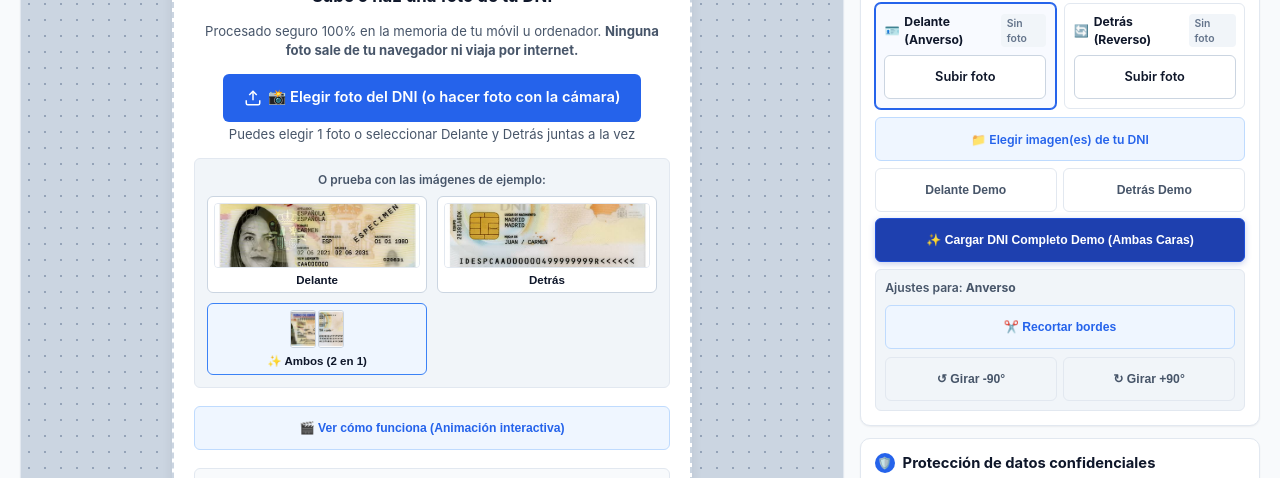
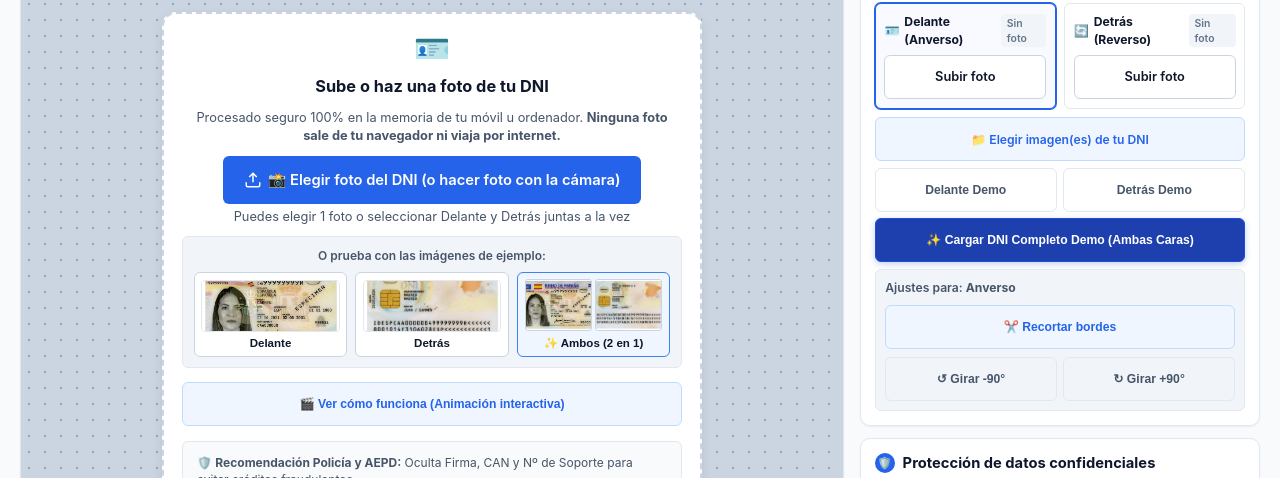
Before and after one commit to GabrielRullan/dni-blur, a plain HTML site: page index.html in a window 1280 px wide. Shown: the part 252-730 px from the top of the page. Drawn offline with Linux system fonts and the light colour scheme.

Commit message:
fix(ui): align scrollable viewport content to top and compact empty-state demo grid

```diff
--- a/app.js
+++ b/app.js
@@ -1336,6 +1336,8 @@ function openGuideModal(targetId) {
   guideModal.classList.remove('hidden');
   document.body.style.overflow = 'hidden';
 
+  const modalBody = guideModal.querySelector('.modal-body');
+
   // Highlight specific item if triggered from chip info
   document.querySelectorAll('.guide-item').forEach(item => item.classList.remove('highlighted'));
   if (targetId) {
@@ -1344,6 +1346,8 @@ function openGuideModal(targetId) {
       el.classList.add('highlighted');
       setTimeout(() => el.scrollIntoView({ behavior: 'smooth', block: 'center' }), 100);
     }
+  } else if (modalBody) {
+    modalBody.scrollTop = 0;
   }
 }
 
@@ -2935,6 +2939,8 @@ function openAnimationModal() {
   if (!animationModal) return;
   animationModal.classList.remove('hidden');
   document.body.style.overflow = 'hidden';
+  const modalBody = animationModal.querySelector('.modal-body');
+  if (modalBody) modalBody.scrollTop = 0;
   goToAnimStep(0);
   startAnimAutoPlay();
 }
--- a/styles.css
+++ b/styles.css
@@ -848,7 +848,7 @@ body {
   flex: 1;
   position: relative;
   display: flex;
-  align-items: center;
+  align-items: flex-start;
   justify-content: center;
   padding: 1rem;
   background-color: #cbd5e1;
@@ -870,7 +870,7 @@ body {
   align-items: center;
   justify-content: center;
   max-width: 100%;
-  max-height: 100%;
+  margin: auto;
   box-shadow: var(--shadow-lg);
   border-radius: 8px;
   overflow: hidden;
@@ -889,33 +889,35 @@ body {
 
 /* Empty State & Demo Thumbnails */
 .empty-state {
-  max-width: 520px;
+  max-width: 540px;
   width: 100%;
+  margin: 0 auto;
 }
 
 .empty-card {
   background: var(--bg-surface);
   border: 2px dashed var(--border-strong);
   border-radius: var(--radius-lg);
-  padding: 1.5rem 1.25rem;
+  padding: 1.1rem 1.15rem;
   text-align: center;
   box-shadow: var(--shadow-md);
   display: flex;
   flex-direction: column;
-  gap: 0.85rem;
+  gap: 0.65rem;
 }
 
 .empty-icon {
-  font-size: 2.2rem;
+  font-size: 1.85rem;
+  line-height: 1.1;
 }
 
 .empty-card h3 {
-  font-size: 1.05rem;
+  font-size: 1.02rem;
   font-weight: 700;
 }
 
 .empty-card p {
-  font-size: 0.82rem;
+  font-size: 0.8rem;
   color: var(--text-secondary);
 }
 
@@ -923,10 +925,10 @@ body {
   background: var(--bg-subtle);
   border: 1px solid var(--border-color);
   border-radius: var(--radius-sm);
-  padding: 0.75rem;
-  display: flex;
-  flex-direction: column;
-  gap: 0.5rem;
+  padding: 0.6rem 0.65rem;
+  display: flex;
+  flex-direction: column;
+  gap: 0.45rem;
 }
 
 .demo-title {
@@ -937,8 +939,17 @@ body {
 
 .demo-cards-row {
   display: grid;
-  grid-template-columns: 1fr 1fr;
-  gap: 0.6rem;
+  grid-template-columns: repeat(3, 1fr);
+  gap: 0.5rem;
+}
+
+@media (max-width: 420px) {
+  .demo-cards-row {
+    grid-template-columns: 1fr 1fr;
+  }
+  .demo-cards-row .demo-thumb-featured {
+    grid-column: span 2;
+  }
 }
 
 .demo-thumb-btn {
@@ -950,7 +961,9 @@ body {
   display: flex;
   flex-direction: column;
   align-items: center;
-  gap: 0.35rem;
+  justify-content: center;
+  gap: 0.3rem;
+  min-height: 44px;
   transition: all 0.15s;
 }
 
@@ -962,7 +975,7 @@ body {
 
 .thumb-img {
   width: 100%;
-  height: 65px;
+  height: 52px;
   object-fit: cover;
   border-radius: 4px;
   border: 1px solid var(--border-color);
@@ -2035,14 +2048,15 @@ body {
 .dual-thumb-wrap {
   display: flex;
   align-items: center;
-  gap: 2px;
-  height: 38px;
+  gap: 3px;
+  height: 52px;
+  width: 100%;
   justify-content: center;
 }
 
 .thumb-mini {
-  width: 26px;
-  height: 38px;
+  width: 48%;
+  height: 52px;
   object-fit: cover;
   border-radius: 3px;
   border: 1px solid #cbd5e1;
```
Also changed, not shown: animation.html (+2 -2 lines).
